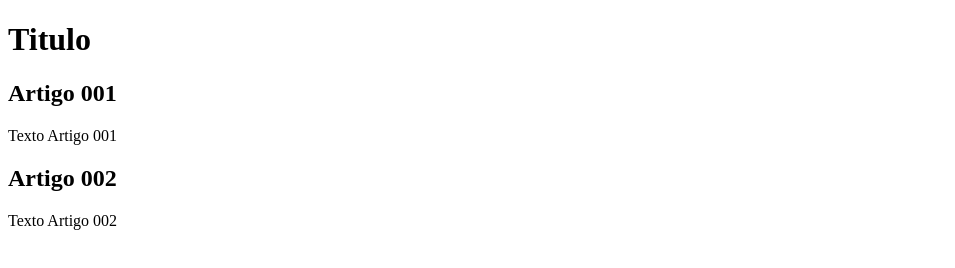
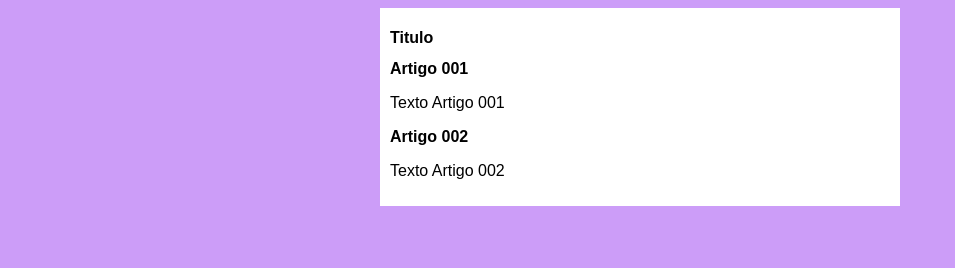
Before and after one commit to RafaelOliveiraTte/projeto-site, a plain HTML site: page index.html in a window 1280 px wide. Shown: the whole page, without its empty margins (0-955 px from the left). Drawn offline with Linux system fonts and the light colour scheme.

Commit message:
iniciei o design

```diff
--- /dev/null
+++ b/estilos/style.css
@@ -0,0 +1,18 @@
+*{
+    font-family: Arial, Helvetica, sans-serif;
+    font-size: 16px;
+
+}
+
+body{
+    background-color:rgb(204, 157, 248);
+
+}
+
+main{
+    background-color: white;
+    width: 500px;
+    margin: auto;
+    padding: 10px;
+    box-shadow: 3px 3px 5px rgba(red, green, blue, alpha);
+}
--- a/index.html
+++ b/index.html
@@ -5,6 +5,7 @@
     <meta http-equiv="X-UA-Compatible" content="IE=edge">
     <meta name="viewport" content="width=device-width, initial-scale=1.0">
     <title>Titulo do Site</title>
+    <link rel="stylesheet" href="estilos/style.css">
 </head>
 <body>
     <main>
```
